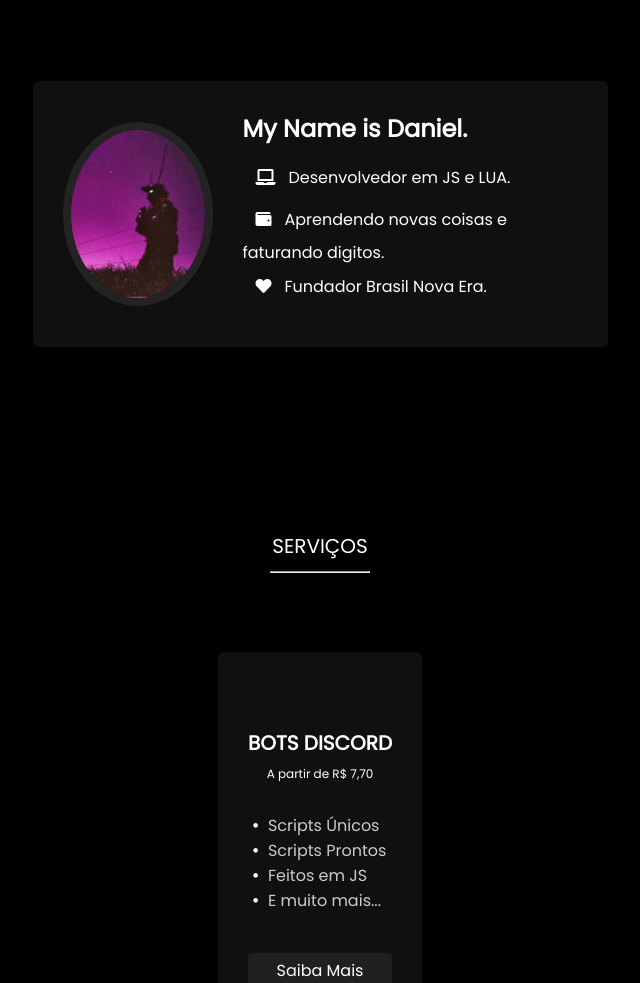
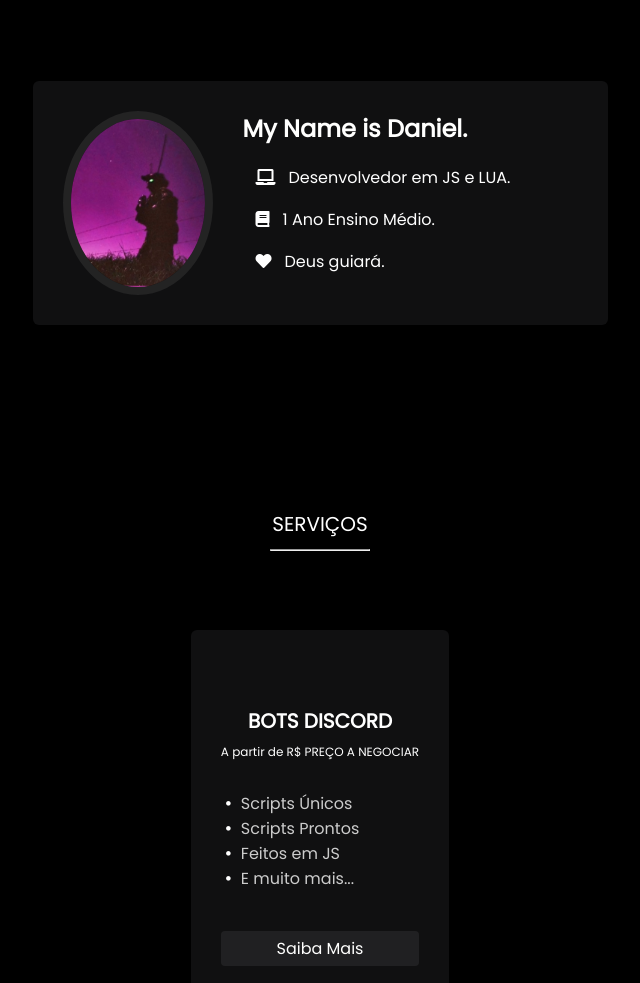
Before and after one commit to DanielFromBrazil/mywebsite, a plain HTML site: page index.html in a window 1280 px wide. Shown: the part 838-1821 px from the top of the page, without its empty margins (320-960 px from the left). Drawn offline with nearby package versions, Linux system fonts and the light colour scheme.

Commit message:
Update index.html

```diff
--- a/index.html
+++ b/index.html
@@ -2,7 +2,7 @@
 <html lang="pt">
    <head>
       <!-- Primary Meta Tags -->
-      <title>☠️ ・ Daniel</title>
+      <title>🌟 ・ Daniel</title>
       <link rel="icon" href="assets/img/logs.png">
       <meta charset="UTF-8">
       <meta http-equiv="X-UA-Compatible" content="IE=edge">
@@ -53,7 +53,7 @@
       <section class="main">
          <img src="assets/img/pfp.gif" alt="" srcset="">
          <span>Daniel.</span>
-         <p> Audaces Fortuna Juvat ☠️</p>
+         <p> Audaces Fortuna Juvat.</p>
          <ul>
             <li><a target="_blank" href="https://lookup.guru/852695366196264970"><i class="fab fa-discord"></i></a></li>
          </ul>
@@ -75,8 +75,8 @@
                <div class="right">
                   <h1>My Name is Daniel.</h1>
                   <p></p><i class='fas fa-laptop' style='font-size:16px;color:rgb(255, 255, 255)'></i>Desenvolvedor em JS e LUA.<br>
-                     <i class='fas fa-wallet' style='font-size:16px;color:rgb(255, 255, 255)'></i>Aprendendo novas coisas e faturando digitos.<br>
-                     <i class='fas fa-heart' style='font-size:16px;color:rgb(255, 255, 255)'></i>Fundador Brasil Nova Era.<br>
+                     <i class='fas fa-book' style='font-size:16px;color:rgb(255, 255, 255)'></i>1 Ano Ensino Médio.<br>
+                     <i class='fas fa-heart' style='font-size:16px;color:rgb(255, 255, 255)'></i>Deus guiará.<br>
                   </p>
                </div>
             </div>
@@ -94,7 +94,7 @@
                <div class="box">
                   <i class='bx bxl-visual-studio bx-rotate-90 bx-tada' style='color:#1292d4'  ></i>
                   <span>BOTS DISCORD</span>
-                  <p>A partir de R$ 7,70</p>
+                  <p>A partir de R$ PREÇO A NEGOCIAR</p>
                   <ul>
                     <li>Scripts Únicos</li>
                     <li>Scripts Prontos</li>
```
